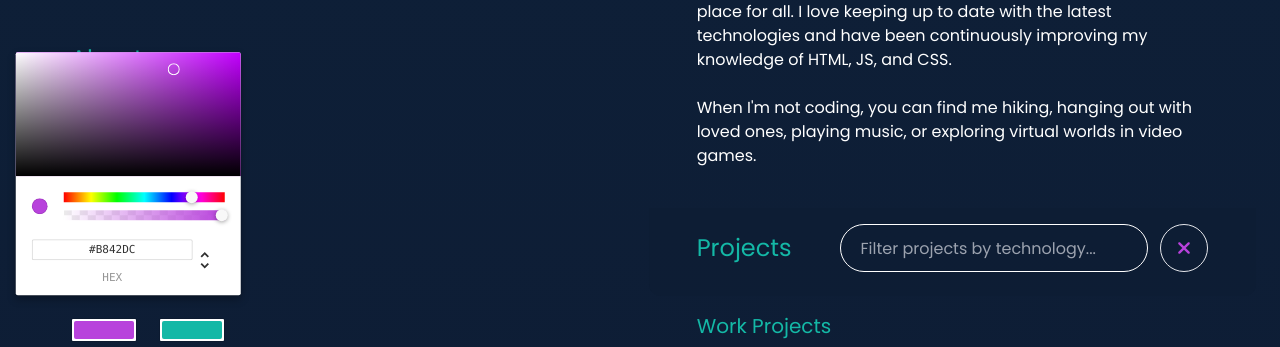
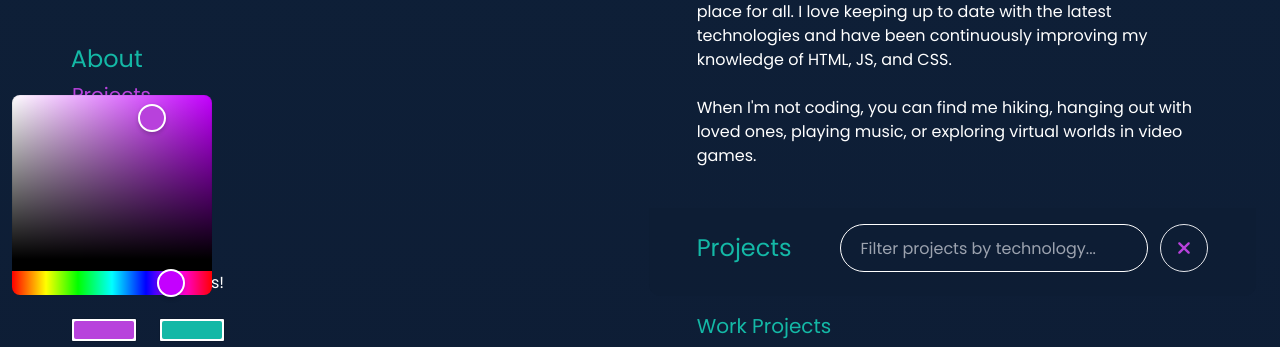
Before and after one commit to enj657/Portfolio-Typescript, a Next.js app: page / in a window 1280 px wide. Both pictures are taken after a click on the element 104 px from the left and 614 px from the top of the page. Shown: the part 284-631 px from the top of the page. Built offline with nearby package versions, Linux system fonts and the light colour scheme.

Commit message:
switching colorpicker to hexcolorpicker and fixing some functionality

```diff
--- a/package.json
+++ b/package.json
@@ -18,6 +18,7 @@
     "next": "13.4.12",
     "react": "18.2.0",
     "react-color": "^2.19.3",
+    "react-colorful": "^5.6.1",
     "react-dom": "18.2.0",
     "react-parallax-tilt": "^1.7.154",
     "typescript": "5.1.6"
--- a/src/components/ColorPicker.tsx
+++ b/src/components/ColorPicker.tsx
@@ -1,6 +1,8 @@
 'use client';
-import React, { useEffect, useRef, useState } from 'react';
-import { ChromePicker, ColorResult } from 'react-color';
+
+// ColorPicker.tsx
+import React, { useState, useEffect, useRef } from 'react';
+import { HexColorPicker } from 'react-colorful';
 
 interface ColorPickerProps {
   primaryPickerColor: string;
@@ -15,12 +17,10 @@ const ColorPicker: React.FC<ColorPickerProps> = ({
   secondaryPickerColor,
   setSecondaryPickerColor,
 }) => {
-  const [primaryDisplayColorPicker, setPrimaryDisplayColorPicker] = useState(
-    false
-  );
-  const [secondaryDisplayColorPicker, setSecondaryDisplayColorPicker] = useState(
-    false
-  );
+  const [primaryDisplayColorPicker, setPrimaryDisplayColorPicker] =
+    useState(false);
+  const [secondaryDisplayColorPicker, setSecondaryDisplayColorPicker] =
+    useState(false);
 
   const primaryColorPickerRef = useRef<HTMLDivElement>(null);
   const secondaryColorPickerRef = useRef<HTMLDivElement>(null);
@@ -41,31 +41,21 @@ const ColorPicker: React.FC<ColorPickerProps> = ({
       }
     };
 
-    const handleWindowClick = (event: MouseEvent) => {
-      if (
-        !primaryColorPickerRef.current?.contains(event.target as Node) &&
-        !secondaryColorPickerRef.current?.contains(event.target as Node)
-      ) {
-        setPrimaryDisplayColorPicker(false);
-        setSecondaryDisplayColorPicker(false);
-      }
-    };
-
     document.addEventListener('click', handleDocumentClick);
-    window.addEventListener('click', handleWindowClick);
 
     return () => {
       document.removeEventListener('click', handleDocumentClick);
-      window.removeEventListener('click', handleWindowClick);
     };
   }, []);
 
-  const handlePrimaryClick = () => {
+  const handlePrimaryClick = (event: React.MouseEvent) => {
+    event.stopPropagation();
     setPrimaryDisplayColorPicker(!primaryDisplayColorPicker);
     setSecondaryDisplayColorPicker(false);
   };
 
-  const handleSecondaryClick = () => {
+  const handleSecondaryClick = (event: React.MouseEvent) => {
+    event.stopPropagation();
     setSecondaryDisplayColorPicker(!secondaryDisplayColorPicker);
     setPrimaryDisplayColorPicker(false);
   };
@@ -75,30 +65,24 @@ const ColorPicker: React.FC<ColorPickerProps> = ({
     setSecondaryDisplayColorPicker(false);
   };
 
-  const colorResultToHex = (colorResult: ColorResult): string => {
-    const { r, g, b } = colorResult.rgb;
-    return `#${[r, g, b].map((x) => x.toString(16).padStart(2, '0')).join('')}`;
+  const handleChange = (color: string) => {
+    setPrimaryPickerColor(color);
   };
 
-  const handleChange = (colorResult: ColorResult) => {
-    const hexColor = colorResultToHex(colorResult);
-    setPrimaryPickerColor(hexColor);
-  };
-
-  const handleSecondChange = (colorResult: ColorResult) => {
-    const hexColor = colorResultToHex(colorResult);
-    setSecondaryPickerColor(hexColor);
+  const handleSecondChange = (color: string) => {
+    setSecondaryPickerColor(color);
   };
 
   return (
-    <div className='order-4 mt-8 md:mt-10 flex flex-col text-center md:mb-8 md:text-left lg:order-3'>
+    <div className='order-4 mt-8 flex flex-col text-center md:mb-8 md:mt-10 md:text-left lg:order-3'>
       <h3>Change the colors!</h3>
-      <div className='flex flex-row justify-center gap-6 align-middle md:justify-start'>
-        <div className='relative justify-center py-6 align-middle md:pl-0'>
+      <div className='flex flex-row justify-center gap-6 align-middle md:justify-start '>
+        <div
+          className='relative justify-center py-6 align-middle md:pl-0'
+          ref={primaryColorPickerRef}
+        >
           <div
-            ref={primaryColorPickerRef}
             style={{
-              position: 'relative', // Add relative positioning
               padding: '2px',
               background: '#fff',
               borderRadius: '1px',
@@ -121,11 +105,10 @@ const ColorPicker: React.FC<ColorPickerProps> = ({
             <div
               className='z-2 absolute'
               style={{
-                position: 'absolute', // Add absolute positioning
-                transform: 'translate(-25%,-100%)',
-                WebkitTransform: 'translate(-25%,-100%)',
-                left: '0%',
-                top: '0%',
+                transform: 'translate(-30%,-100%)',
+                WebkitTransform: 'translate(-30%,-100%)',
+                top: 0,
+                left: 0,
               }}
             >
               <div
@@ -138,16 +121,24 @@ const ColorPicker: React.FC<ColorPickerProps> = ({
                 }}
                 onClick={handleClose}
               />
-              <ChromePicker color={primaryPickerColor} onChange={handleChange} />
+              <div onClick={(e) => e.stopPropagation()}>
+                {' '}
+                {/* Use stopPropagation here */}
+                <HexColorPicker
+                  color={primaryPickerColor}
+                  onChange={handleChange}
+                />
+              </div>
             </div>
           )}
         </div>
 
-        <div className='relative justify-center py-6 align-middle'>
+        <div
+          className='relative justify-center py-6 align-middle'
+          ref={secondaryColorPickerRef}
+        >
           <div
-            ref={secondaryColorPickerRef}
             style={{
-              position: 'relative', // Add relative positioning
               padding: '2px',
               background: '#fff',
               borderRadius: '1px',
@@ -170,11 +161,10 @@ const ColorPicker: React.FC<ColorPickerProps> = ({
             <div
               className='z-2 absolute'
               style={{
-                position: 'absolute', // Add absolute positioning
-                transform: 'translate(-25%,-100%)',
-                WebkitTransform: 'translate(-25%,-100%)',
-                left: '0%',
-                top: '0%',
+                transform: 'translate(-33%,-100%)',
+                WebkitTransform: 'translate(-33%,-100%)',
+                top: 0,
+                left: 0,
               }}
             >
               <div
@@ -187,10 +177,14 @@ const ColorPicker: React.FC<ColorPickerProps> = ({
                 }}
                 onClick={handleClose}
               />
-              <ChromePicker
-                color={secondaryPickerColor}
-                onChange={handleSecondChange}
-              />
+              <div onClick={(e) => e.stopPropagation()}>
+                {' '}
+                {/* Use stopPropagation here */}
+                <HexColorPicker
+                  color={secondaryPickerColor}
+                  onChange={handleSecondChange}
+                />
+              </div>
             </div>
           )}
         </div>
```
Also changed, not shown: 1 other file (tests, documents, lock files or other folders).
